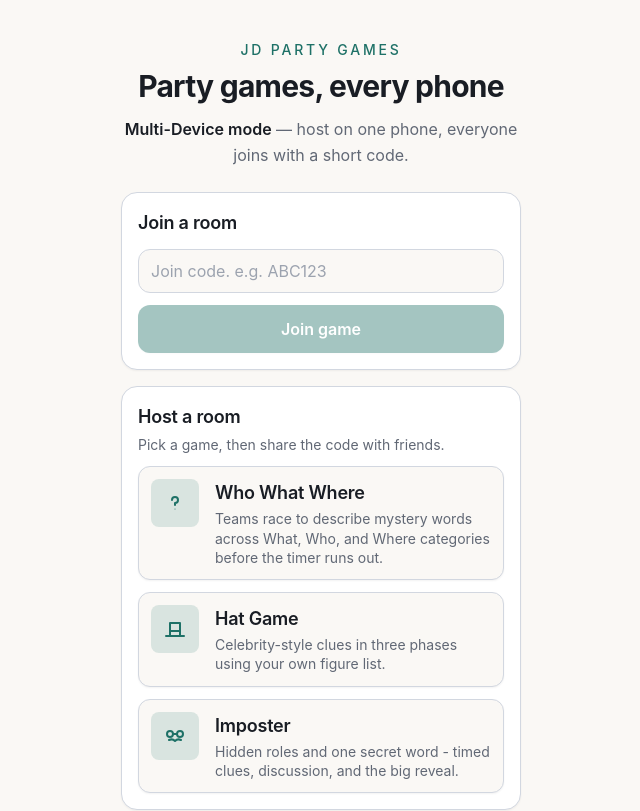
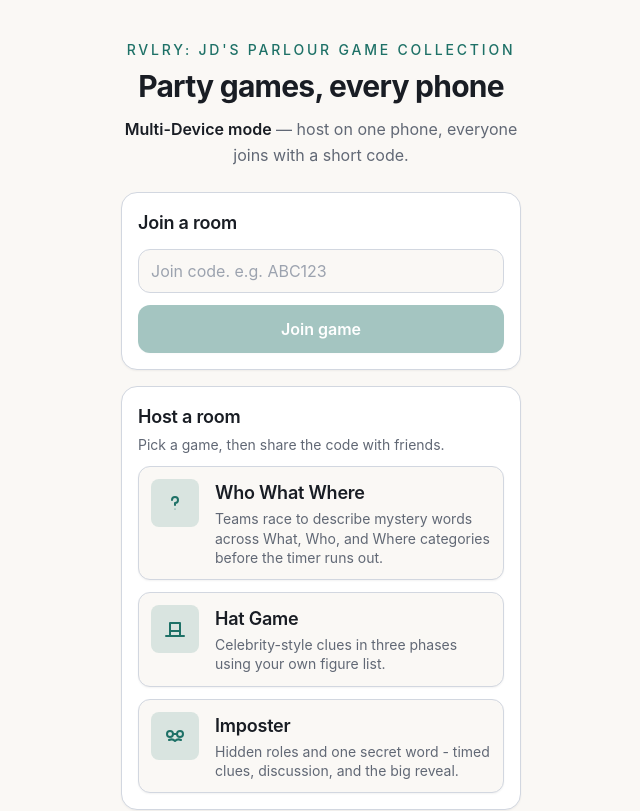
Before and after one commit to jdcb4/RVLR4, a React (Vite) app: page / in a window 1280 px wide. Shown: the top 811 px of the page, without its empty margins (319-959 px from the left). Built offline with nearby package versions, Linux system fonts and the light colour scheme.

Commit message:
feat(landing): unify brand overline to RVLRY (v0.16.16)
Both landing pages now show 'RVLRY: JD's Parlour Game Collection' at
the top instead of the previous split ('JD Party Games' on
Multi-Device, 'Pass-and-Play mode' on the hub).

```diff
--- a/package.json
+++ b/package.json
@@ -1,6 +1,6 @@
 {
   "name": "jd-multiplayer-games",
-  "version": "0.16.15",
+  "version": "0.16.16",
   "private": true,
   "type": "module",
   "packageManager": "pnpm@9.12.0",
--- a/src/features/multiplayer/MultiplayerHomePage.tsx
+++ b/src/features/multiplayer/MultiplayerHomePage.tsx
@@ -131,7 +131,7 @@ export function MultiplayerHomePage() {
     <div className="min-h-dvh bg-background text-foreground">
       <div className="safe-screen mx-auto w-full max-w-md pb-[max(2rem,env(safe-area-inset-bottom))] pt-[max(1rem,env(safe-area-inset-top))]">
         <header className="py-6 text-center">
-          <p className="font-medium uppercase text-typ-overline text-primary">JD Party Games</p>
+          <p className="font-medium uppercase text-typ-overline text-primary">RVLRY: JD's Parlour Game Collection</p>
           <h1 className="mt-2 text-typ-display font-bold">Party games, every phone</h1>
           <p className="mx-auto mt-3 max-w-prose text-typ-body-relaxed text-muted-foreground">
             <span className="font-semibold text-foreground">Multi-Device mode</span> — host on one
--- a/src/features/passnplay/PassNPlayHubPage.tsx
+++ b/src/features/passnplay/PassNPlayHubPage.tsx
@@ -42,7 +42,7 @@ export function PassNPlayHubPage() {
       <div className="safe-screen mx-auto w-full max-w-md pb-[max(2rem,env(safe-area-inset-bottom))] pt-[max(1rem,env(safe-area-inset-top))]">
         <header className="py-6 text-center">
           <p className="font-medium uppercase text-typ-overline text-primary">
-            Pass-and-Play mode
+            RVLRY: JD's Parlour Game Collection
           </p>
           <h1 className="mt-2 text-typ-display font-bold">Party games, one phone</h1>
           <p className="mx-auto mt-3 max-w-prose text-typ-body-relaxed text-muted-foreground">
```
Also changed, not shown: 1 other file (tests, documents, lock files or other folders).
